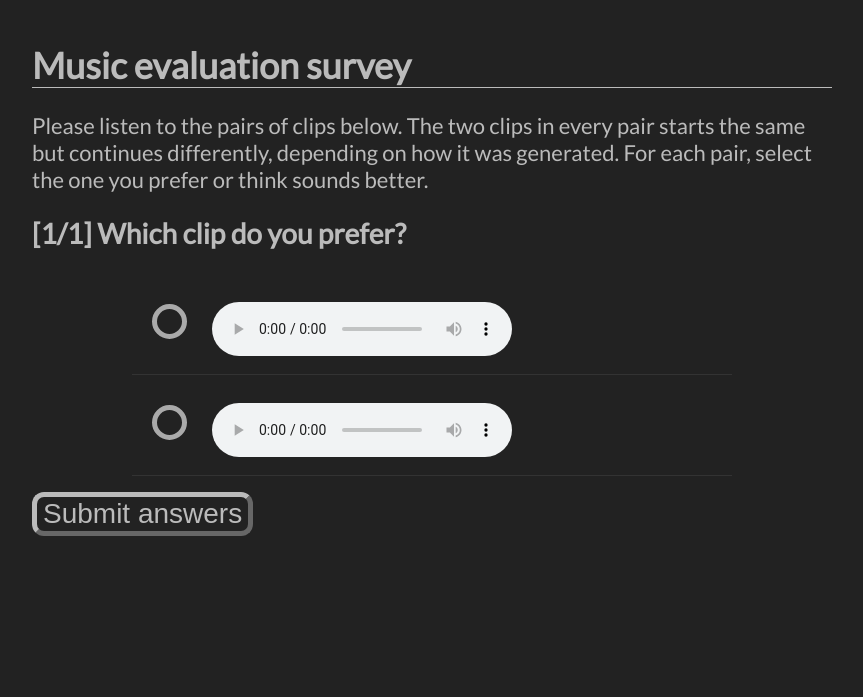
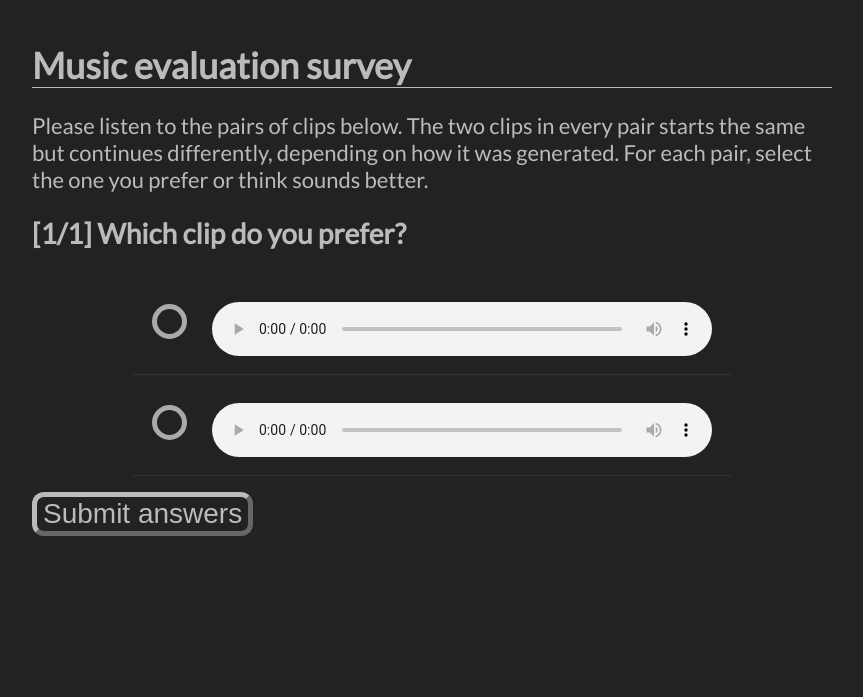
Before and after one commit to bjourne/django-musicsurvey, a Django app: template musicsurvey/templates/musicsurvey/index.html in a window 1280 px wide. Shown: the part 41-738 px from the top of the page, without its empty margins (208-1071 px from the left). Run offline with Django 3.2, Linux system fonts and the light colour scheme; the template is opened without the code that fills it: most values are stand-ins (such as "Sample title", 1, 10 or a date in 2020).

Commit message:
make it wider

```diff
--- a/musicsurvey/static/musicsurvey/style.css
+++ b/musicsurvey/static/musicsurvey/style.css
@@ -37,6 +37,7 @@ input[type=submit]:active {
 label > audio {
     display: block;
     margin-top: -7px;
+    width: 500px;
 }
 
 .two-choice li:hover label, input[type=submit]:hover {
```
